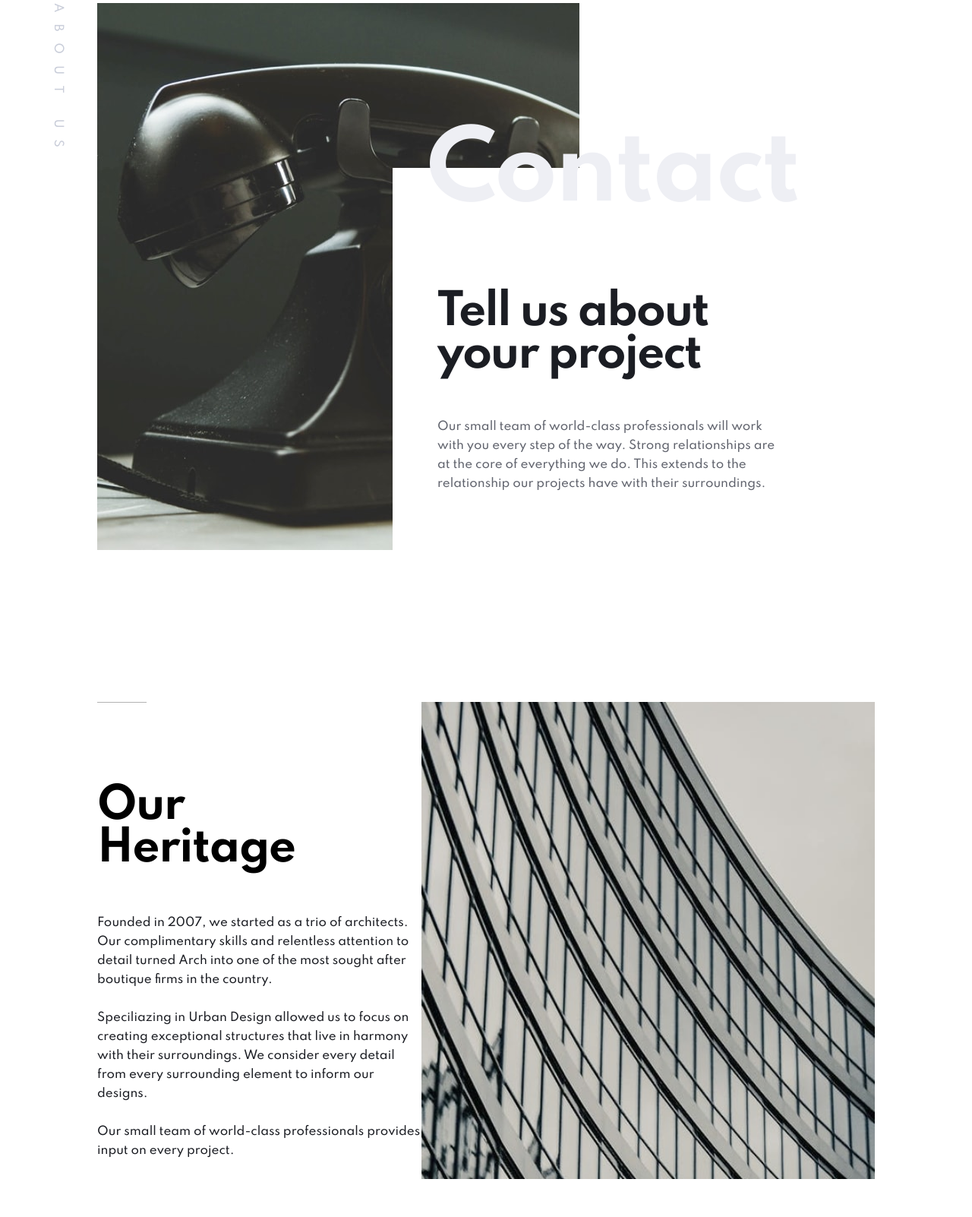
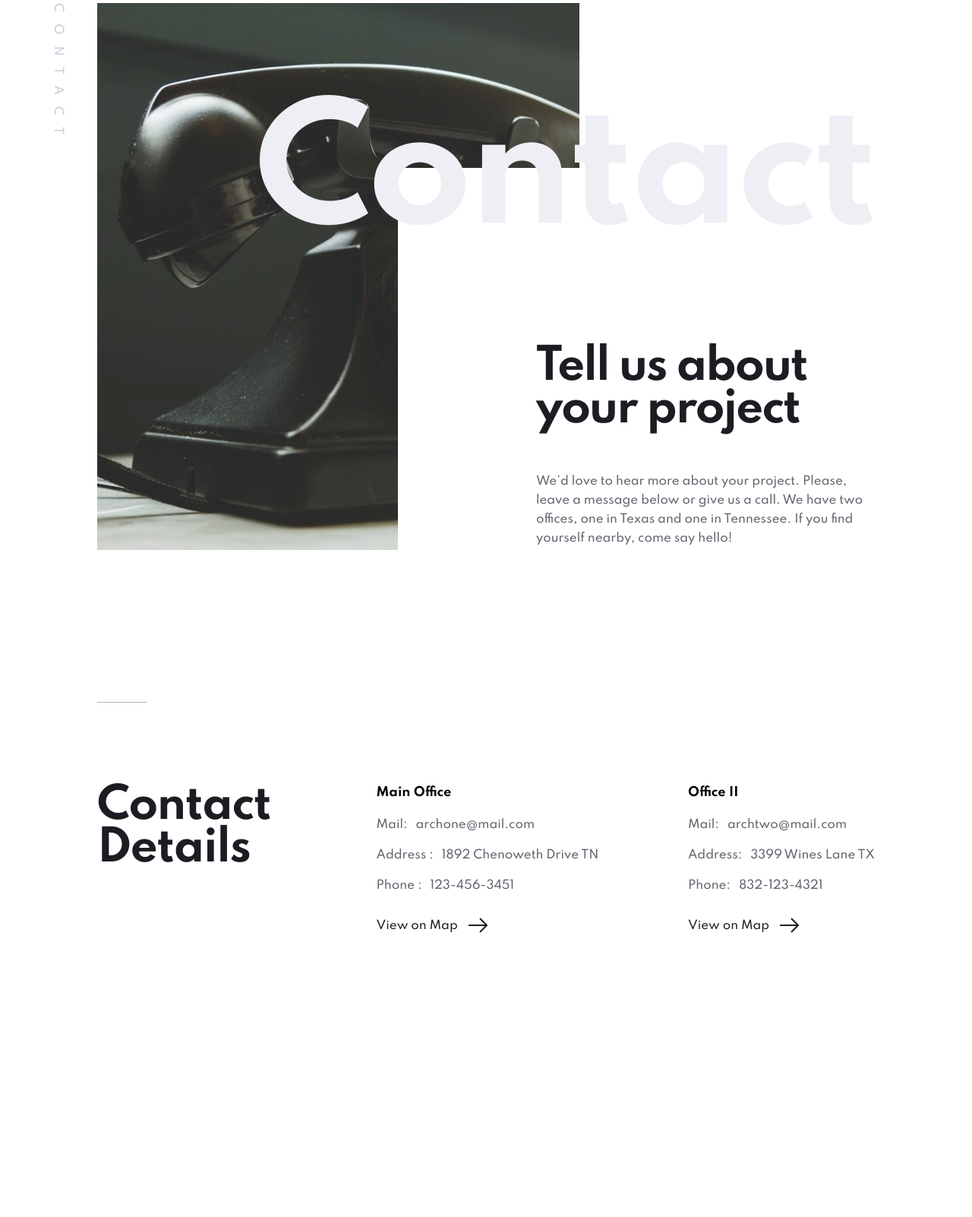
Before and after one commit to Jordypx/Arch, a plain HTML site: page SRC/Pages/contact.html in a window 1280 px wide. Shown: the part 148-1750 px from the top of the page at 76% size. Drawn offline with nearby package versions, Linux system fonts and the light colour scheme.

Commit message:
Add files via upload

```diff
--- a/SRC/Pages/contact.html
+++ b/SRC/Pages/contact.html
@@ -6,8 +6,13 @@
   <meta name="viewport" content="width=device-width, initial-scale=1.0">
   <link rel="stylesheet" href="/SRC/Styles/style.css">
   <link rel="icon" type="image/png" sizes="32x32" href="/assets/favicon-32x32.png">
-
-  <title>Frontend Mentor | Arch Studio Website Challenge</title>
+  <link rel="stylesheet" href="https://unpkg.com/leaflet@1.7.1/dist/leaflet.css"
+    integrity="sha512-xodZBNTC5n17Xt2atTPuE1HxjVMSvLVW9ocqUKLsCC5CXdbqCmblAshOMAS6/keqq/sMZMZ19scR4PsZChSR7A=="
+    crossorigin="" />
+  <script src="https://unpkg.com/leaflet@1.7.1/dist/leaflet.js"
+    integrity="sha512-XQoYMqMTK8LvdxXYG3nZ448hOEQiglfqkJs1NOQV44cWnUrBc8PkAOcXy20w0vlaXaVUearIOBhiXZ5V3ynxwA=="
+    crossorigin=""></script>
+  <title>Contact | Arch Studio Website Challenge</title>
 </head>
 
 <body>
@@ -16,7 +21,7 @@
 
       <div class="hero__hangdown">
         <div class="hero__line"></div>
-        <h3 class="hero__line-text">ABOUT US
+        <h3 class="hero__line-text">CONTACT
         </h3>
       </div>
       <div class="logo">
@@ -52,80 +57,51 @@
 
           </h1>
           <h2>Tell us about <br> your project</h2>
-          <p>Our small team of world-class professionals will work<br class="tablet"> with you every step of the way.
-            Strong
-            relationships
-            are<br class="tablet"> at the core of everything we do. This extends to the<br class="tablet"> relationship
-            our projects have
-            with their surroundings.</p>
+          <p> We’d love to hear more about your project. Please,<br class="tablet-br"> leave a message below
+            <br class="mobile"> or give
+            us a call. We have two<br class="tablet-br"> offices, one in Texas and one in Tennessee. If you find<br
+              class="tablet-br">
+            yourself nearby, come say hello!
+          </p>
         </div>
       </div>
       <div class="heritage">
-        <div class="heritage__textbox">
-          <h2>Our<br> Heritage
-          </h2>
-          <p>Founded in 2007, we started as a trio of architects. Our complimentary skills and
-            relentless attention to detail turned Arch into one of the most sought after boutique
-            firms in the country.<br><br>
-
-            Speciliazing in Urban Design allowed us to focus on creating exceptional structures that
-            live in harmony with their surroundings. We consider every detail from every surrounding
-            element to inform our designs.<br><br>
-
-            Our small team of world-class professionals provides input on every project.</p>
-        </div>
-        <div class="heritage__image-div">
-          <img src="/assets/about/desktop/image-heritage.jpg" alt="" class="heritage__image">
+        <div class="contact">
+          <div class="heritage__textbox contact__textbox">
+            <h2>Contact <br> Details
+            </h2>
+          </div>
+          <div class="contact__box">
+            <h4>Main Office</h4>
+            <div class="contact__info">
+              <p>
+                Mail: <span class="m-left">archone@mail.com</span> <br> </p>
+              <p>
+                Address : <span class="m-left">1892 Chenoweth Drive TN </span> <br> </p>
+              <p>
+                Phone :<span class="m-left"> 123-456-3451</span> <br>
+              </p>
+              <p class="view">View on Map <img src="/assets/icons/icon-arrow -black.svg" class=" arrow contact__arrow"
+                  alt="arrow"></p>
+            </div>
+          </div>
+          <div class="contact__box">
+            <h4>Office II
+            </h4>
+            <div class="contact__info">
+              <p> Mail: <span class="m-left">archtwo@mail.com</span> <br> </p>
+              <p> Address: <span class="m-left">3399 Wines Lane TX</span <br> </p>
+              <p> Phone: <span class="m-left">832-123-4321</span> <br> </p>
+              </p>
+              <p class="view">View on Map <img src="/assets/icons/icon-arrow -black.svg" class=" arrow contact__arrow"
+                  alt="arrow"></p>
+            </div>
+          </div>
         </div>
       </div>
     </section>
+    <div id="mapid"></div>
 
-    <div class="leaders">
-      <div class="leaders__textbox">
-        <h2>The<br> Leaders
-        </h2>
-      </div>
-      <div class="grid-container">
-        <div class="leaders__card leaders__card-1">
-          <img src="/assets/about/desktop/avatar-jake.jpg" class="leaders__card-image" alt="">
-          <h3> Jake Richards </h3>
-          <h4> Chief Architect</h4>
-          <div class="icons">
-            <img src="/assets/icons/icon-linkedin.svg" class="linkedin" alt="">
-            <img src="/assets/icons/icon-twitter.svg" class="twitter" alt="">
-          </div>
-        </div>
-
-        <div class="leaders__card leaders__card-2"><img src="/assets/about/desktop/avatar-thompson.jpg"
-            class="leaders__card-image" alt="">
-          <h3> Thompson Smith </h3>
-          <h4> Head of Finance</h4>
-          <div class="icons">
-            <img src="/assets/icons/icon-linkedin.svg" class="linkedin" alt="">
-            <img src="/assets/icons/icon-twitter.svg" class="twitter" alt="">
-          </div>
-        </div>
-
-        <div class="leaders__card leaders__card-3"><img src="/assets/about/desktop/avatar-jackson.jpg"
-            class="leaders__card-image" alt="">
-          <h3> Jackson Rourke </h3>
-          <h4> Lead Designer</h4>
-          <div class="icons">
-            <img src="/assets/icons/icon-linkedin.svg" class="linkedin" alt="">
-            <img src="/assets/icons/icon-twitter.svg" class="twitter" alt="">
-          </div>
-        </div>
-        <div class="leaders__card leaders__card-4"><img src="/assets/about/desktop/avatar-maria.jpg"
-            class="leaders__card-image" alt="">
-          <h3> Maria Simpson </h3>
-          <h4> Senior Architect</h4>
-          <div class="icons">
-            <img src="/assets/icons/icon-linkedin.svg" class="linkedin" alt="">
-            <img src="/assets/icons/icon-twitter.svg" class="twitter" alt="">
-          </div>
-        </div>
-      </div>
-    </div>
     <section>
       <div class="footer">
         <div class="footer__image-div">
@@ -148,15 +124,17 @@
           </ul>
 
           <form method="get" action="/SRC/Pages/portfolio.html">
-            <button type="submit" class="footer__btn btn"> See Our Portfolio <img src="/assets/icons/icon-arrow.svg"
-                class="arrow">
+            <button type="submit" class="footer__btn btn"> See Our Portfolio <img
+                src="/assets/icons/icon-arrow -black.svg" class="arrow">
             </button>
           </form>
         </div>
       </div>
     </section>
   </div>
+
   <script src=" /app.js"> </script>
+
 </body>
 
 </html>
@@ -194,23 +172,16 @@ See Our Portfolio -->
   Contact
 
 
-  We’d love to hear more about your project. Please, leave a message below or give
-  us a call. We have two offices, one in Texas and one in Tennessee. If you find
-  yourself nearby, come say hello!
+
 
   Contact Details
 
   Main Office
-  Mail:	archone@mail.com
-  Address: 1892 Chenoweth Drive TN
-  Phone: 123-456-3451
+
 
   View on Map
 
-  Office II
-  Mail: archtwo@mail.com
-  Address: 3399 Wines Lane TX
-  Phone: 832-123-4321
+
 
   View on Map
 
--- a/SRC/Styles/Layout/_about.scss
+++ b/SRC/Styles/Layout/_about.scss
@@ -51,6 +51,7 @@
         margin-right: auto;
         width: 91.4666%;
         margin-bottom: 72px;
+        color: #1b1d23;
         h2 {
             margin-bottom: 30px;
         }
@@ -110,3 +111,32 @@
 .heritage__image {
     display: none;
 }
+
+.contact__info {
+    p {
+        color: #60636d;
+        margin-bottom: 15px;
+    }
+}
+
+.contact__box {
+    h4 {
+        margin-bottom: 20px;
+    }
+}
+
+.m-left {
+    margin-left: 7px;
+}
+
+.view {
+    margin-top: 25px;
+    color: #1b1d23 !important;
+    font-size: 15px;
+    line-height: 25px;
+}
+
+#mapid {
+    height: 480px;
+    margin-bottom: 200px;
+}
--- a/SRC/Styles/_breakpoints.scss
+++ b/SRC/Styles/_breakpoints.scss
@@ -727,7 +727,19 @@
         }
         &__textbox {
             height: 503px;
-            width: 715px;
+            width: 725px;
+        }
+        &__heading {
+            font-size: 200px;
+            line-height: 200px;
+            text-align: right;
+            letter-spacing: -5px;
+            top: -88px;
+            right: 98px;
+        }
+        &__textbox {
+            padding-top: 235px;
+            padding-left: 182px;
         }
     }
     .about-image-desktop {
@@ -763,6 +775,9 @@
                 height: 350px;
             }
         }
+    }
+    .contact__textbox {
+        width: 250px;
     }
     .grid-container {
         max-width: unset;
@@ -868,6 +883,17 @@
         left: 40px;
         top: unset;
     }
+
+    .contact__box {
+        padding-top: 110px;
+    }
+    .contact {
+        display: flex;
+        justify-content: space-between;
+        -webkit-box-flex: 1;
+        -ms-flex-positive: 1;
+        flex-grow: 1;
+    }
 }
 @media screen and (min-width: 1280px) {
     nav {
@@ -879,6 +905,14 @@
         max-width: 1110px;
         padding: 0px;
         margin-bottom: 200px;
+        &__textbox {
+            padding-top: 235px;
+            padding-left: 182px;
+            right: -7px;
+        }
+        &__heading {
+            right: 7px;
+        }
     }
     .heritage {
         &__image {
```
Also changed, not shown: SRC/Styles/style.css, assets/icons/icon-arrow -black.svg (added), 1 other file.
